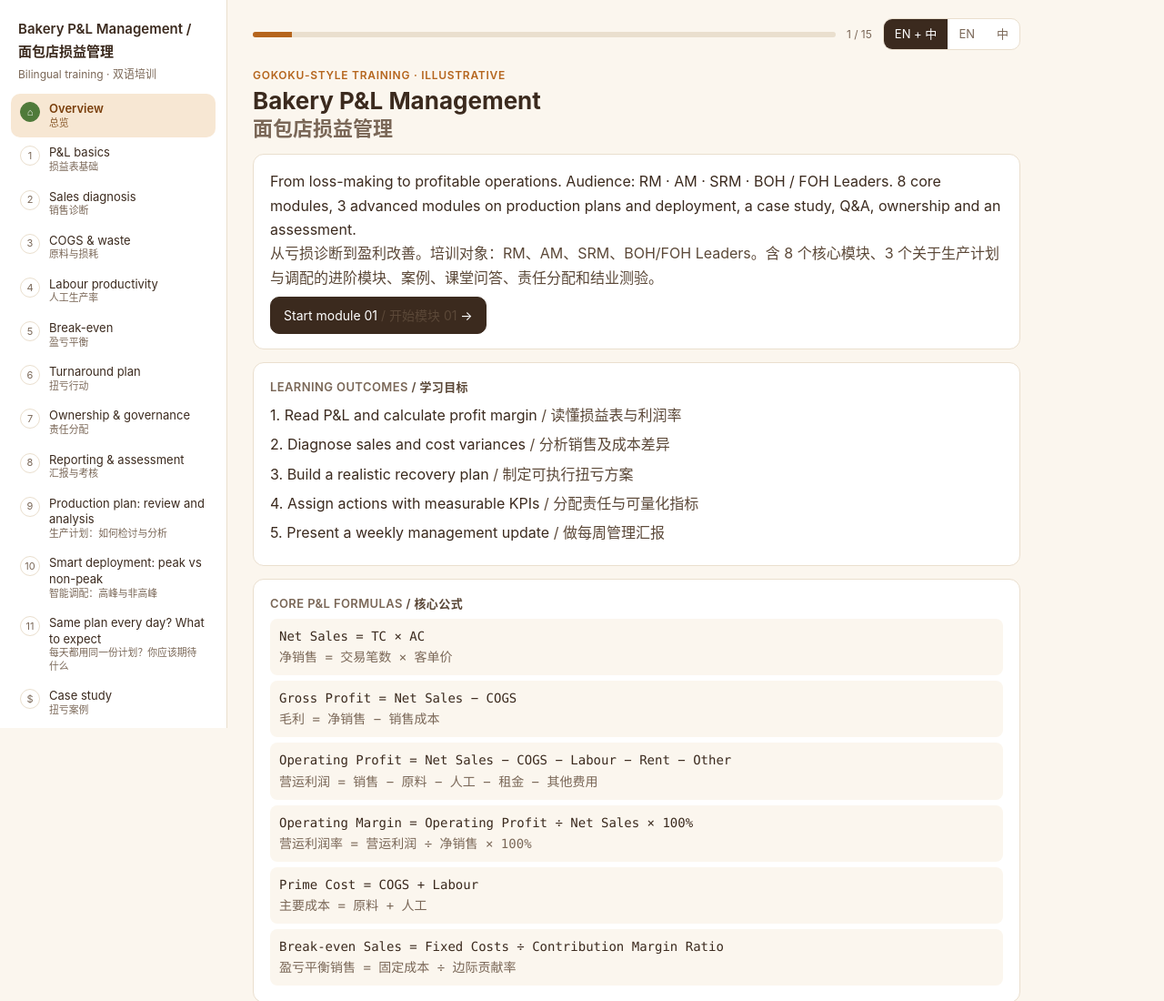
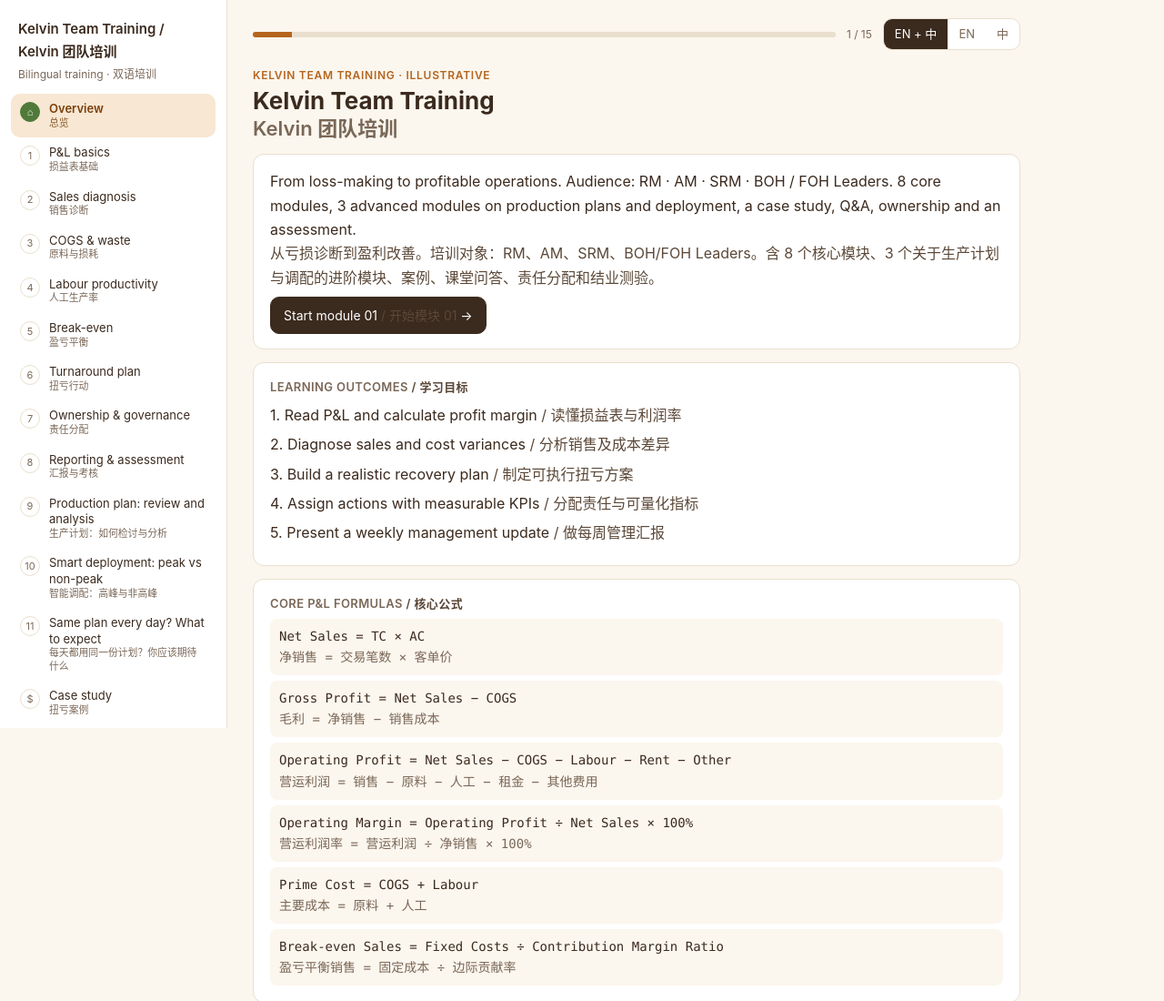
Before and after one commit to kelvinskw311-boop/kelvin-team-training, a plain HTML site: page index.html in a window 1280 px wide. Shown: the top 1100 px of the page at 91% size. Drawn offline with Linux system fonts and the light colour scheme.

Commit message:
Rename page to Kelvin Team Training; remove GKK/P&L header wording

```diff
--- a/index.html
+++ b/index.html
@@ -3,7 +3,7 @@
 <head>
 <meta charset="utf-8">
 <meta name="viewport" content="width=device-width, initial-scale=1">
-<title>Bakery P&L Management 面包店损益管理 — Bilingual Learning</title>
+<title>Kelvin Team Training — Bilingual Learning 双语培训</title>
 <style>
 :root{--bg:#fbf6ee;--card:#fff;--ink:#3b2a1e;--mute:#7a6757;--line:#eadfce;--crust:#b5651d;--crust-bg:#f7e7d3;--leaf:#4f7a3a;--leaf-bg:#e6f0dc;--red:#a8341f;--red-bg:#f8e1db;--sky:#2c6a8f;--sky-bg:#dcebf4;--r:12px}
 *{box-sizing:border-box}
@@ -453,7 +453,7 @@ try{var sl=localStorage.getItem('pl_lang');if(sl)setLang(sl);}catch(e){}
 
 /* ---------- sidebar ---------- */
 function side(cur){
- var h='<h1>'+bi('Bakery P&L Management','面包店损益管理')+'</h1><p class="sub">Bilingual training · 双语培训</p>';
+ var h='<h1>'+bi('Kelvin Team Training','Kelvin 团队培训')+'</h1><p class="sub">Bilingual training · 双语培训</p>';
  PAGES.forEach(function(p){
   var n=p.n?p.n:(p.k==='home'?'⌂':p.k==='case'?'$':p.k==='plan'?'90':'✓');
   h+='<button class="nv'+(p.k===cur?' on':'')+(seen[p.k]?' done':'')+'" data-k="'+p.k+'"><span class="n">'+(seen[p.k]&&p.k!==cur?'✓':n)+'</span><span class="t">'+p.en+'<small>'+p.zh+'</small></span></button>';
@@ -476,7 +476,7 @@ function navBtns(k){
 function home(){
  var F=[['Net Sales = TC × AC','净销售 = 交易笔数 × 客单价'],['Gross Profit = Net Sales − COGS','毛利 = 净销售 − 销售成本'],['Operating Profit = Net Sales − COGS − Labour − Rent − Other','营运利润 = 销售 − 原料 − 人工 − 租金 − 其他费用'],['Operating Margin = Operating Profit ÷ Net Sales × 100%','营运利润率 = 营运利润 ÷ 净销售 × 100%'],['Prime Cost = COGS + Labour','主要成本 = 原料 + 人工'],['Break-even Sales = Fixed Costs ÷ Contribution Margin Ratio','盈亏平衡销售 = 固定成本 ÷ 边际贡献率']];
  var O=[['Read P&L and calculate profit margin','读懂损益表与利润率'],['Diagnose sales and cost variances','分析销售及成本差异'],['Build a realistic recovery plan','制定可执行扭亏方案'],['Assign actions with measurable KPIs','分配责任与可量化指标'],['Present a weekly management update','做每周管理汇报']];
- var h='<p class="eyebrow">GOKOKU-STYLE TRAINING · ILLUSTRATIVE</p><h2 class="title">Bakery P&L Management<br><span class="zh">面包店损益管理</span></h2>'
+ var h='<p class="eyebrow">KELVIN TEAM TRAINING · ILLUSTRATIVE</p><h2 class="title">Kelvin Team Training<br><span class="zh">Kelvin 团队培训</span></h2>'
  +'<div class="card"><p>'+b('From loss-making to profitable operations. Audience: RM · AM · SRM · BOH / FOH Leaders. 8 core modules, 3 advanced modules on production plans and deployment, a case study, Q&A, ownership and an assessment.','从亏损诊断到盈利改善。培训对象：RM、AM、SRM、BOH/FOH Leaders。含 8 个核心模块、3 个关于生产计划与调配的进阶模块、案例、课堂问答、责任分配和结业测验。')+'</p><div class="row"><button class="btn" data-go="m1">'+bi('Start module 01','开始模块 01')+' →</button></div></div>'
  +'<div class="card"><h3>'+bi('LEARNING OUTCOMES','学习目标')+'</h3>'+O.map(function(o,i){return '<p style="margin:6px 0">'+(i+1)+'. '+bi(o[0],o[1])+'</p>';}).join('')+'</div>'
  +'<div class="card"><h3>'+bi('CORE P&L FORMULAS','核心公式')+'</h3>'+F.map(function(f){return '<span class="f">'+f[0]+'<br><span style="color:var(--mute)">'+f[1]+'</span></span>';}).join('')+'</div>'
```
